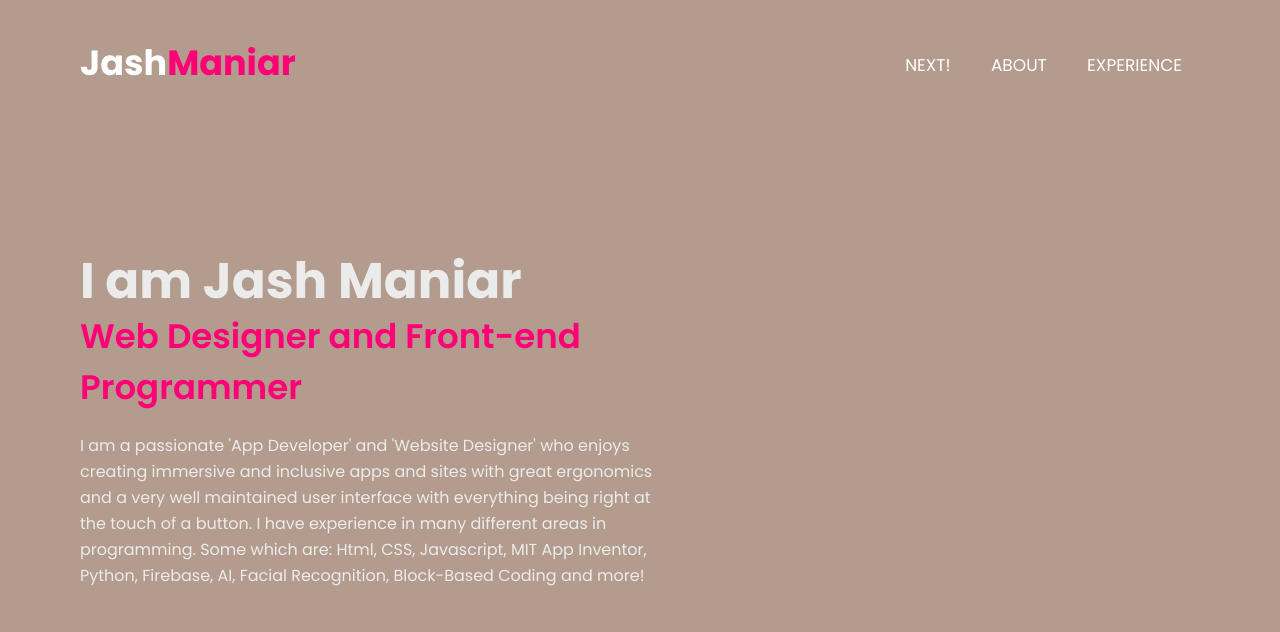
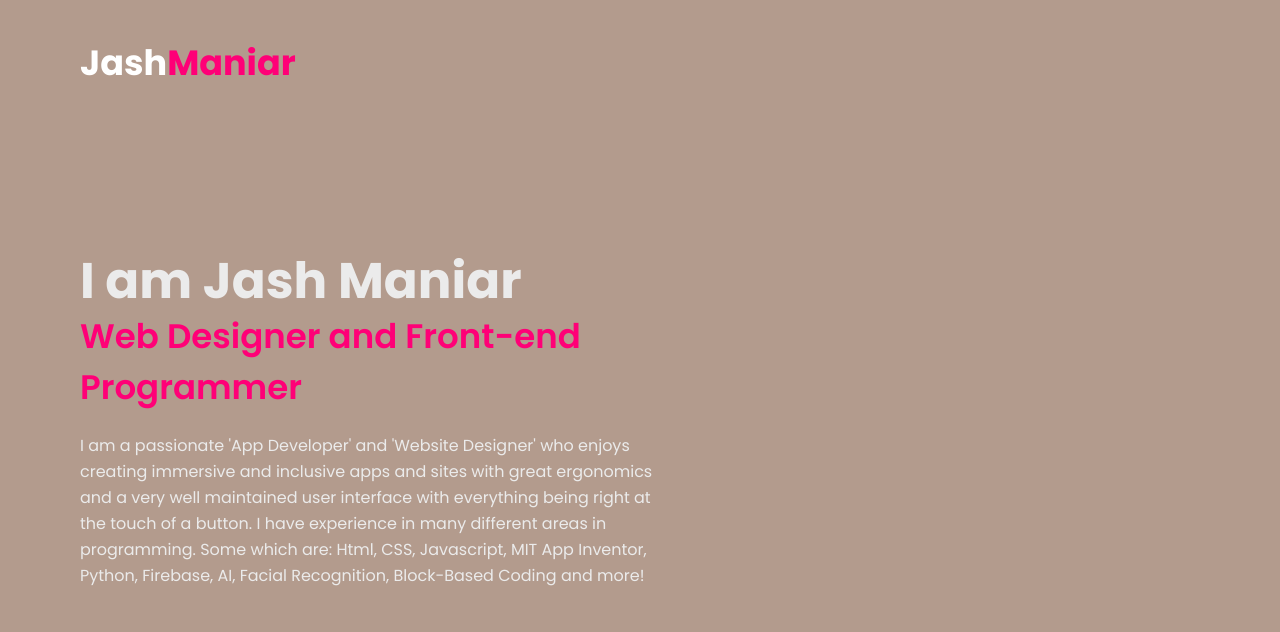
Before and after one commit to JashManiar/j-prlx, a plain HTML site: page index.html in a window 1280 px wide. Drawn offline with nearby package versions, Linux system fonts and the light colour scheme; a script that the page names is missing.

Commit message:
Update index.html

```diff
--- a/index.html
+++ b/index.html
@@ -44,12 +44,7 @@
                 <i class="fa fa-bars"></i>
             </label>
             <label class="logo">Jash<span>Maniar</span></label>
-            <ul>
-                <li><a href="page2.html">NEXT!</a></li>
-                <li><a href="#about">About</a></li>
-                <li><a href="#experience">Experience</a></li>
 
-            </ul>
         </nav>
     </header>
     <section class="hero">
```
